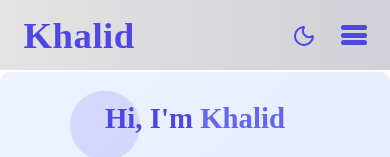
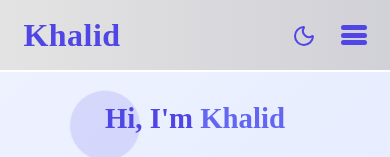
Before and after one commit to GTK-kala/Personal-Portfolio-App, a React (Vite) app in the folder Personal-Portfolio-App/: page / in a window 390 px wide. Shown: the top 157 px of the page. Built offline with nearby package versions, Linux system fonts and the light colour scheme.

Commit message:
Refactor CSS styles for About, BackToTop, Hero, and NavBar components; adjust margins and enhance scrollbar styles for improved layout consistency

```diff
--- a/Personal-Portfolio-App/src/components/About/About.css
+++ b/Personal-Portfolio-App/src/components/About/About.css
@@ -7,8 +7,7 @@
   background: #f8f9ff;
   position: relative;
   overflow: hidden;
-  margin-bottom: 5px;
-  border-radius: 10px;
+  margin-bottom: 2px;
 }
 
 .about_night {
@@ -16,8 +15,7 @@
   background: #2a2a2a;
   position: relative;
   overflow: hidden;
-  margin-bottom: 5px;
-  border-radius: 10px;
+  margin-bottom: 2px;
 }
 
 .about-container {
--- a/Personal-Portfolio-App/src/components/BackToTop/BackToTop.css
+++ b/Personal-Portfolio-App/src/components/BackToTop/BackToTop.css
@@ -27,6 +27,21 @@
   transform: translateY(-8px);
 }
 
+.arrow{
+  position: relative;
+  bottom: -2px;
+  animation: BounceArrow 1.8s infinite ease-in-out;
+}
+
+@keyframes BounceArrow {
+  100%{
+    transform: scale(1.2);
+  }
+  0%{
+    transform: scale(0.2);
+  }
+}
+
 /* hover */
 .back-to-top:hover {
   background: #4338ca;
--- a/Personal-Portfolio-App/src/components/BackToTop/BackToTop.jsx
+++ b/Personal-Portfolio-App/src/components/BackToTop/BackToTop.jsx
@@ -1,8 +1,10 @@
-import { useState, useEffect } from "react";
+import { ContextApi } from "../../context/ContextProvider";
+import { useState, useEffect, useContext } from "react";
 import { FaArrowUp } from "react-icons/fa";
 import "./BackToTop.css";
 
 const BackToTop = () => {
+  const { theme } = useContext(ContextApi);
   const [visible, setVisible] = useState(false);
 
   useEffect(() => {
@@ -29,7 +31,9 @@ const BackToTop = () => {
       className={`back-to-top ${visible ? "show" : ""}`}
       onClick={scrollToTop}
     >
-      <FaArrowUp />
+      <span className="arrow">
+        <FaArrowUp />
+      </span>
     </button>
   );
 };
--- a/Personal-Portfolio-App/src/components/Hero/Hero.css
+++ b/Personal-Portfolio-App/src/components/Hero/Hero.css
@@ -12,8 +12,7 @@
   background: linear-gradient(135deg, #eef2ff, #e0e7ff);
   position: relative;
   overflow: hidden;
-  margin-bottom: 5px;
-  border-radius: 10px;
+  margin-bottom: 2px;
 }
 
 .hero_night {
@@ -27,8 +26,8 @@
   background: #2a2a2a;
   position: relative;
   overflow: hidden;
-  margin-bottom: 5px;
-  border-radius: 10px;
+  margin-bottom: 2px;
+
 }
 .hero-content {
   flex: 1 1 500px;
--- a/Personal-Portfolio-App/src/components/NavBar/NavBar.css
+++ b/Personal-Portfolio-App/src/components/NavBar/NavBar.css
@@ -82,7 +82,7 @@
 }
 
 .light_icon {
- color: #4f46e5;
+  color: #4f46e5;
 }
 
 /* ======================== */
@@ -103,7 +103,7 @@
 /* LOGO */
 /* ======================== */
 
-.logo_light a{
+.logo_light a {
   font-size: clamp(2.3rem, 1.8vw, 1.9rem);
   font-weight: 900;
   letter-spacing: 0.5px;
@@ -113,7 +113,7 @@
   cursor: pointer;
 }
 
-.logo_night a{
+.logo_night a {
   font-size: clamp(2.3rem, 1.8vw, 1.9rem);
   font-weight: 900;
   letter-spacing: 0.5px;
@@ -238,7 +238,6 @@
 /* ======================== */
 
 @media (max-width: 900px) {
-
   .hamburger {
     display: flex;
   }
@@ -293,6 +292,12 @@
   .theme-toggle-btn {
     right: 70px;
   }
+  .logo_light a {
+    font-size: clamp(2rem, 1.8vw, 1.9rem);
+  }
+  .logo_night a {
+    font-size: clamp(2rem, 1.8vw, 1.9rem);
+  }
 }
 
 @media (max-width: 400px) {
```
